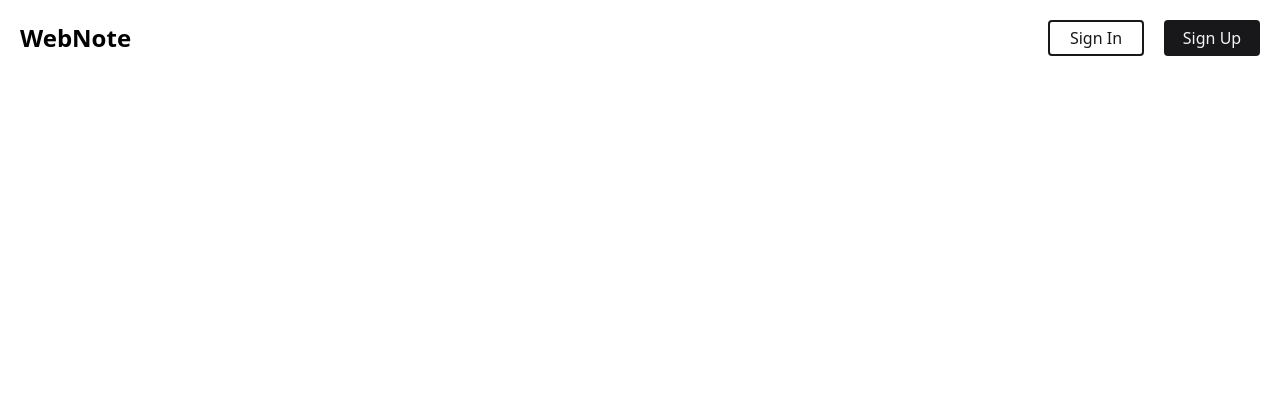
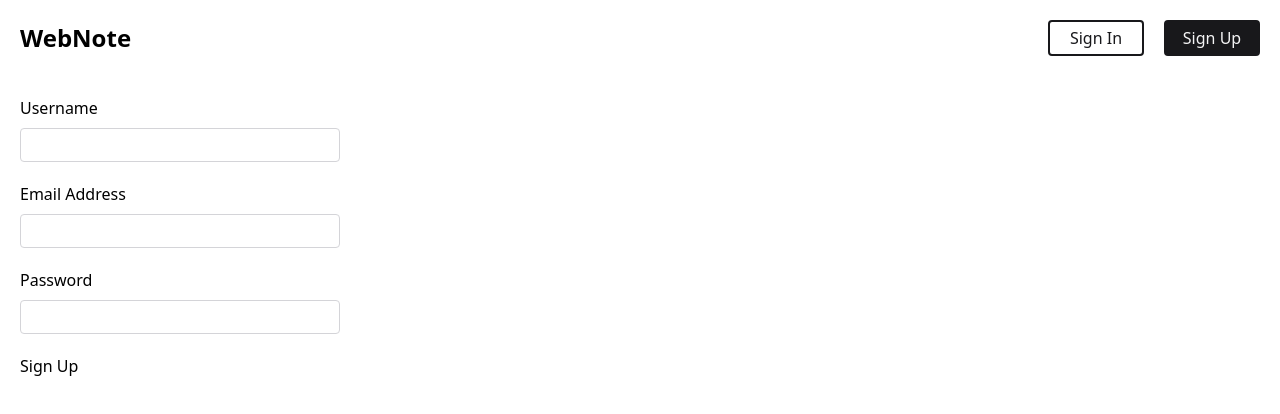
Before and after one commit to ovasconceloss/web-note, a React (Vite) app in the folder frontend/: page /signup in a window 1280 px wide. Shown: the top 414 px of the page. Built offline with nearby package versions, Linux system fonts and the light colour scheme.

Commit message:
feat: create basic elements for the registration form

```diff
--- a/frontend/src/pages/SignUp.tsx
+++ b/frontend/src/pages/SignUp.tsx
@@ -1,9 +1,48 @@
 import { Header } from "../components/Header";
+import { useForm, type SubmitHandler } from "react-hook-form"
+
+type FormInput = {
+  email: string,
+  password: string,
+  username: string,
+}
 
 const SignUp: React.FC = () => {
+  const { register, handleSubmit } = useForm<FormInput>();
+  const onSubmit: SubmitHandler<FormInput> = (data) => console.log(data);
+
   return (
     <>
     <Header/>
+    <main className="p-5 space-y-10 select-none">
+      <form onSubmit={handleSubmit(onSubmit)} className="space-y-5">
+        <div className="flex flex-col space-y-2">
+          <label htmlFor="username">Username</label>
+          <input
+            autoComplete={"false"}
+            {...register("username", { required: true })}
+            className="w-[20rem] p-1 border-1 border-zinc-300 rounded-sm outline-none"
+          />
+        </div>
+        <div className="flex flex-col space-y-2">
+          <label htmlFor="email">Email Address</label>
+          <input
+            autoComplete={"false"}
+            {...register("email", { required: true })}
+            className="w-[20rem] p-1 border-1 border-zinc-300 rounded-sm outline-none"
+          />
+        </div>
+        <div className="flex flex-col space-y-2">
+          <label htmlFor="password">Password</label>
+          <input
+            autoComplete={"false"}
+            {...register("password", { required: true })}
+            className="w-[20rem] p-1 border-1 border-zinc-300 rounded-sm outline-none"
+          />
+        </div>
+        <button type="submit">Sign Up</button>
+      </form>
+    </main>
     </>
   );
 };
```
